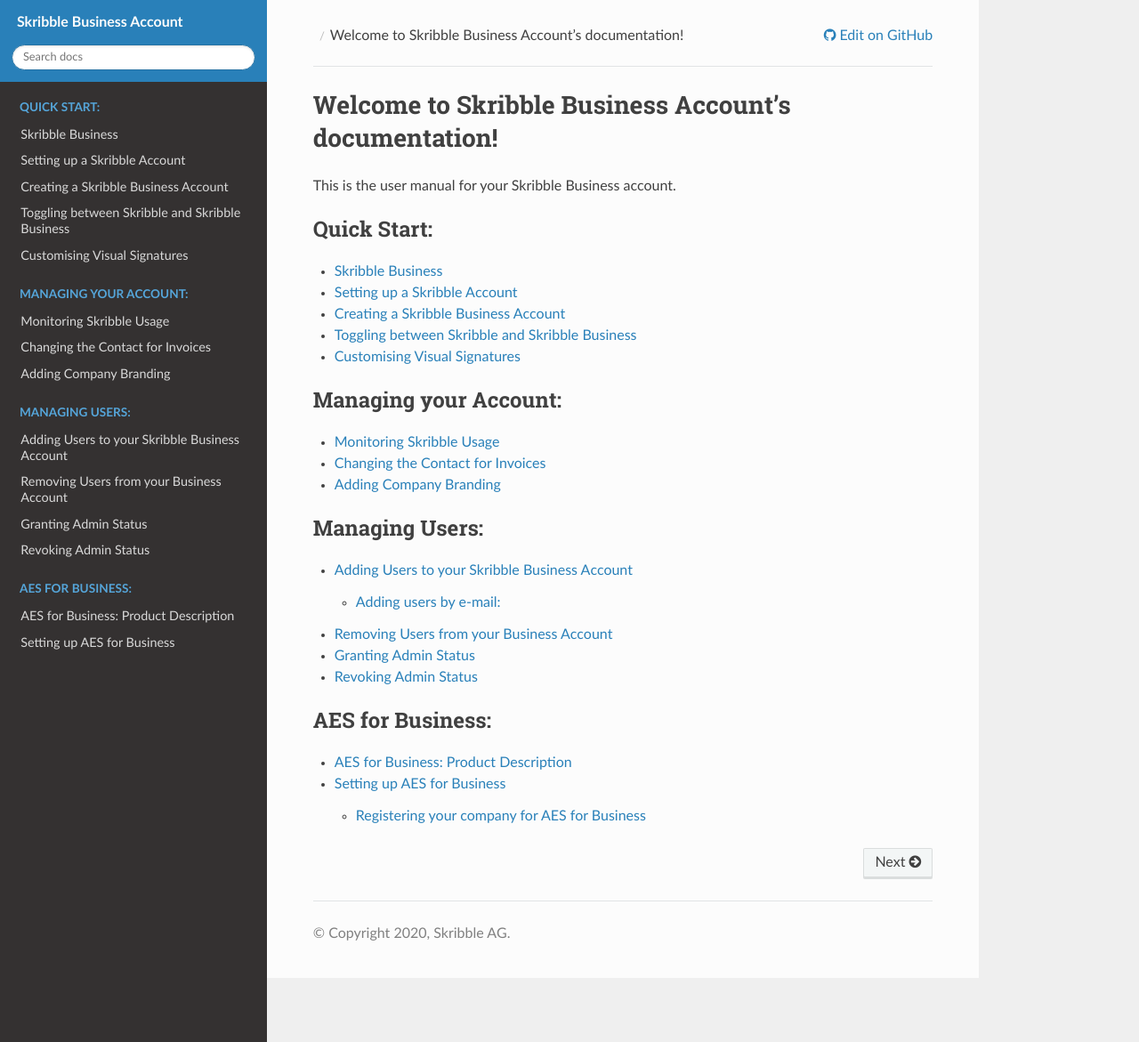
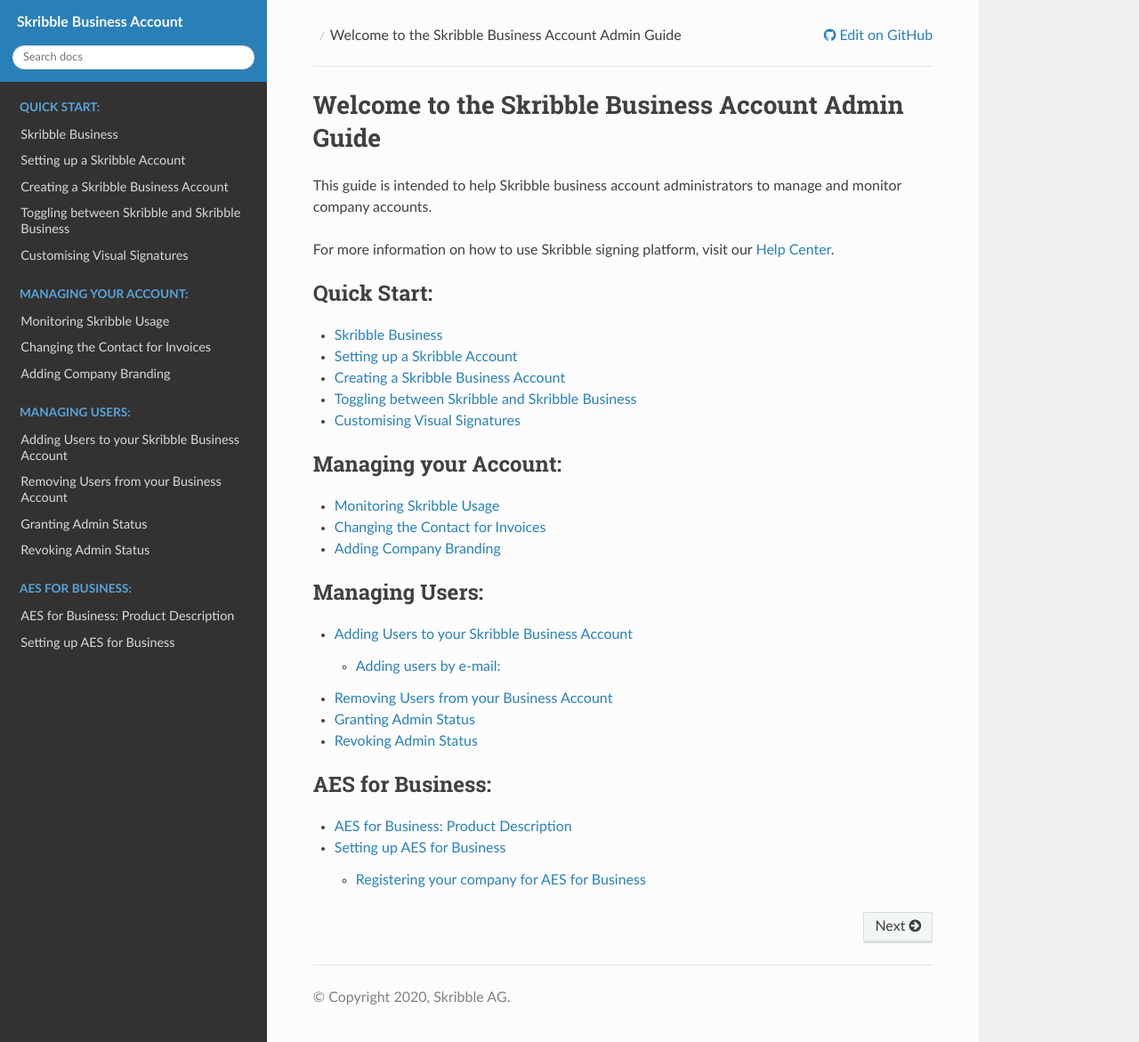
Before and after one commit to matthieu-bt/business-guide, a Sphinx documentation site: the page built from source/index.rst, in a window 1280 px wide and 1171 px high. Shown: the whole window at 89% size. Built offline with Sphinx 7.4.7 and the Read the Docs theme 2.0.0, drawn with Linux system fonts in a browser that asks for light colours.

Commit message:
Content update
Updated title and description

```diff
--- a/source/index.rst
+++ b/source/index.rst
@@ -3,10 +3,14 @@
    You can adapt this file completely to your liking, but it should at least
    contain the root `toctree` directive.
 
-Welcome to Skribble Business Account's documentation!
+Welcome to the Skribble Business Account Admin Guide
 =====================================================
 
-This is the user manual for your Skribble Business account.
+This guide is intended to help Skribble business account administrators to manage and monitor company accounts.
+
+For more information on how to use Skribble signing platform, visit our `Help Center`_.
+
+   .. _Help Center: https://help.skribble.com/english
 
 .. toctree::
    :maxdepth: 2
```
